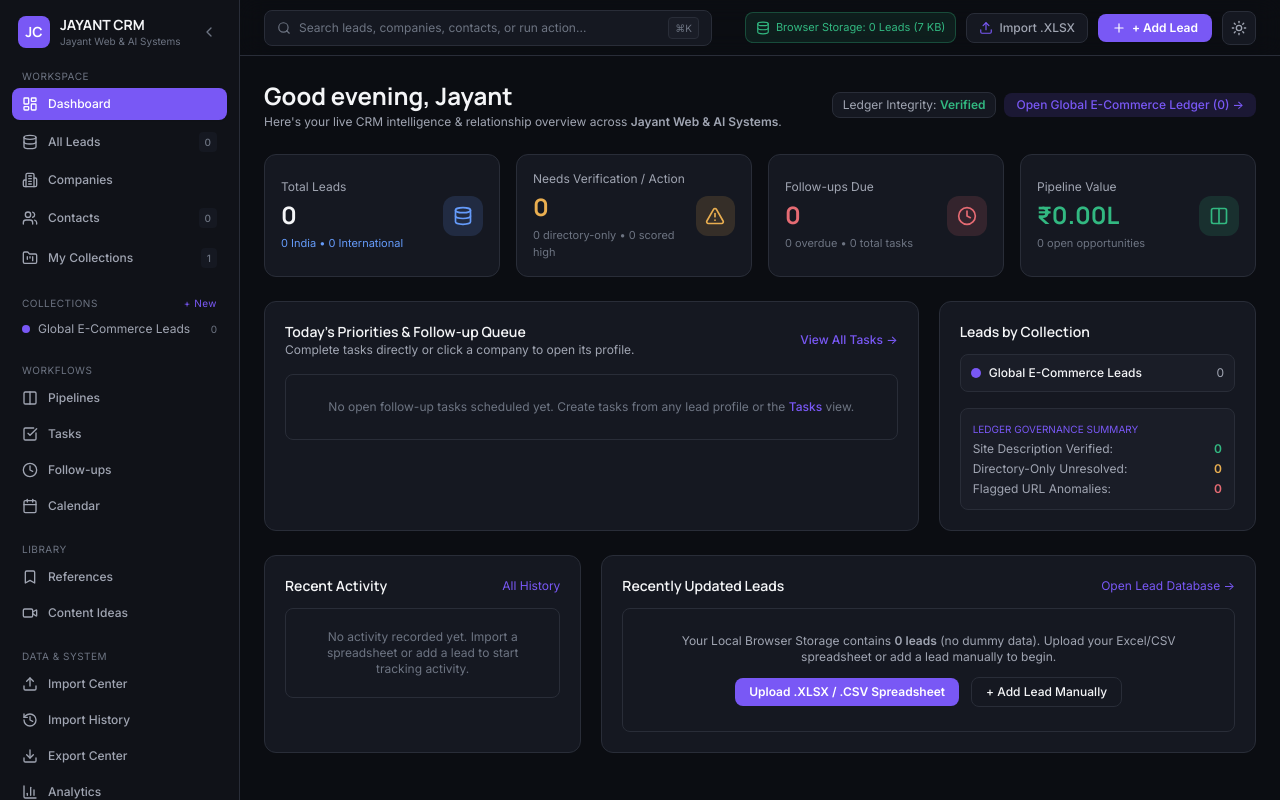
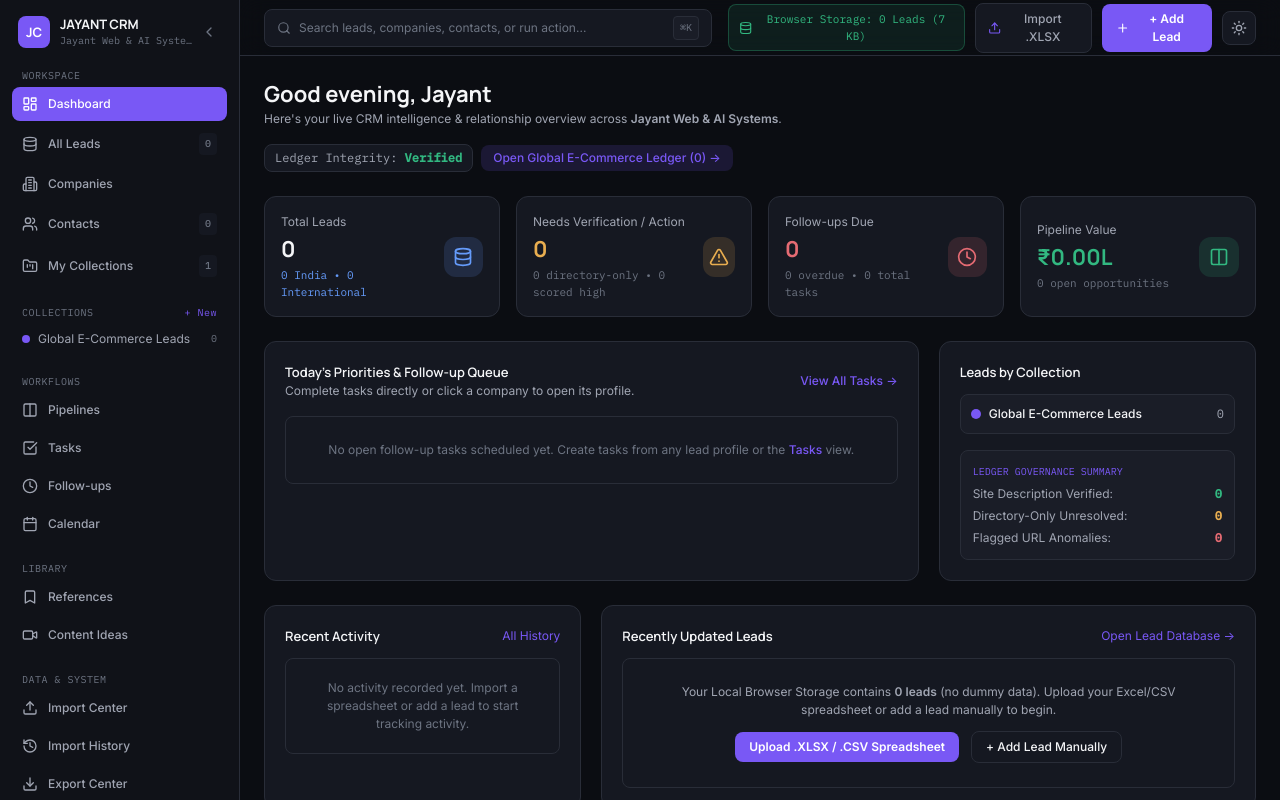
Before and after one commit to JayantOlhyan/jayant-systems-CRM, a Next.js app: page / in a window 1280 px wide. Shown: the top 800 px of the page. Built offline with nearby package versions, Linux system fonts and the light colour scheme.

Commit message:
style(tailwind): define typography design system tokens and high-density CRM type scale

```diff
--- a/tailwind.config.ts
+++ b/tailwind.config.ts
@@ -36,9 +36,43 @@ const config: Config = {
         },
       },
       fontFamily: {
-        sans: ["var(--font-inter)", "system-ui", "-apple-system", "sans-serif"],
-        heading: ["var(--font-manrope)", "system-ui", "-apple-system", "sans-serif"],
-        mono: ["var(--font-mono)", "ui-monospace", "SFMono-Regular", "monospace"],
+        sans: [
+          "var(--font-inter)",
+          '"Inter"',
+          "-apple-system",
+          "BlinkMacSystemFont",
+          '"Segoe UI"',
+          "Roboto",
+          "sans-serif",
+        ],
+        heading: [
+          "var(--font-manrope)",
+          '"Manrope"',
+          "var(--font-inter)",
+          "-apple-system",
+          "BlinkMacSystemFont",
+          "sans-serif",
+        ],
+        mono: [
+          "var(--font-ibm-plex-mono)",
+          '"IBM Plex Mono"',
+          "ui-monospace",
+          "SFMono-Regular",
+          "Menlo",
+          "Monaco",
+          "Consolas",
+          "monospace",
+        ],
+      },
+      fontSize: {
+        "2xs": ["0.6875rem", { lineHeight: "1rem" }],
+        xs: ["0.75rem", { lineHeight: "1.125rem" }],
+        sm: ["0.8125rem", { lineHeight: "1.25rem" }],
+        base: ["0.875rem", { lineHeight: "1.375rem" }],
+        lg: ["1rem", { lineHeight: "1.5rem" }],
+        xl: ["1.125rem", { lineHeight: "1.625rem" }],
+        "2xl": ["1.375rem", { lineHeight: "1.75rem" }],
+        "3xl": ["1.625rem", { lineHeight: "2rem" }],
       },
     },
   },
```
